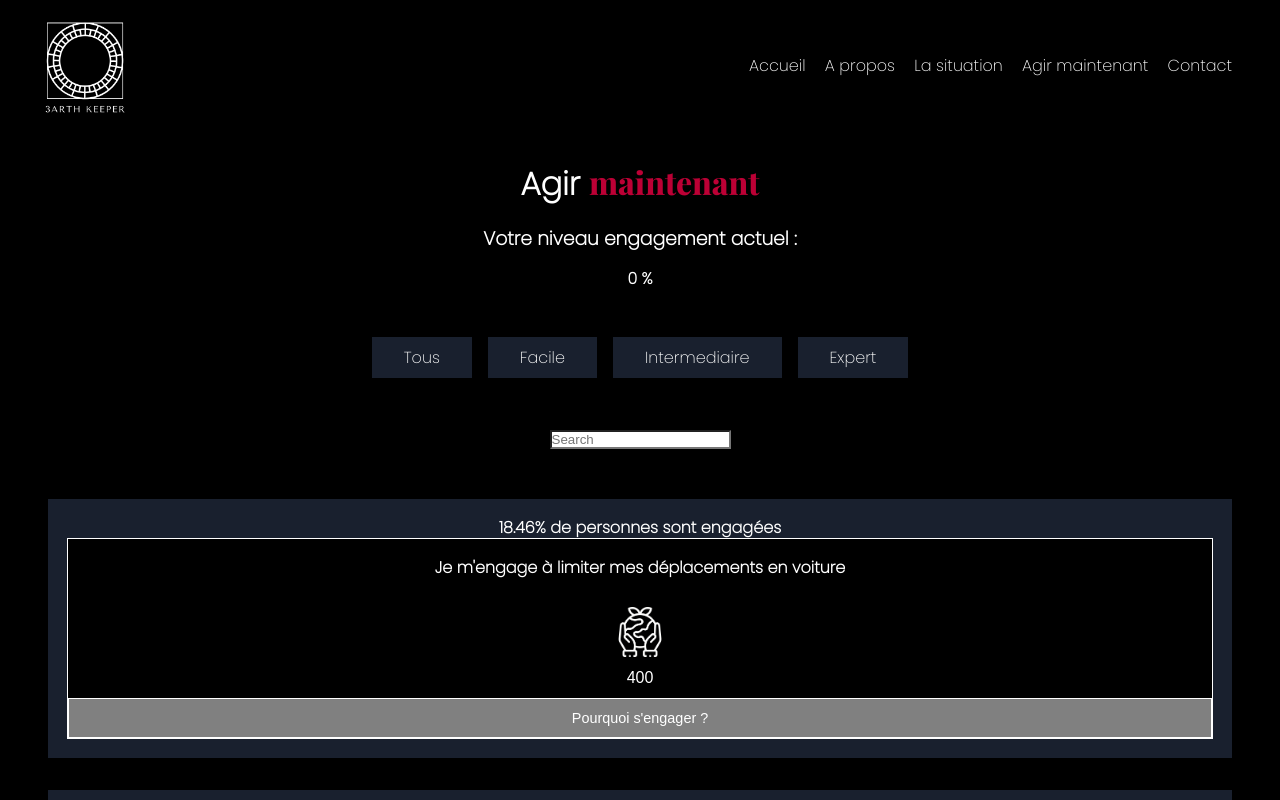
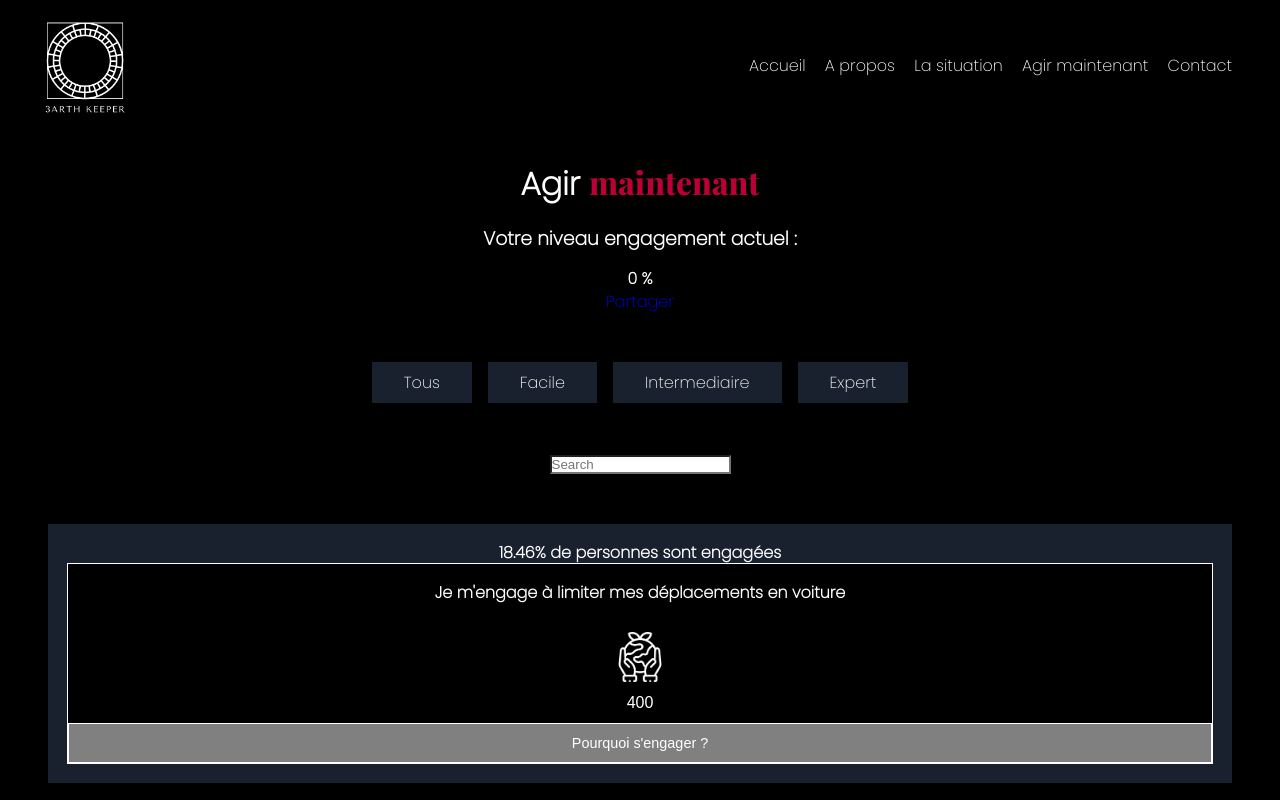
Before and after one commit to TerryGrimoire/3arth-keeper, a React (Vite) app: page /Engagement in a window 1280 px wide. Shown: the top 800 px of the page. Built offline with nearby package versions, Linux system fonts and the light colour scheme.

Commit message:
adding facebook

```diff
--- a/index.html
+++ b/index.html
@@ -18,5 +18,7 @@
         emailjs.init("VjiaTZIUFRUtLrk3M");
       })();
     </script>
+    <div id="fb-root"></div>
+    <script async defer crossorigin="anonymous" src="https://connect.facebook.net/fr_FR/sdk.js#xfbml=1&version=v13.0" nonce="uiC1GLCF"></script>
   </body>
 </html>
--- a/src/pages/Engagement.jsx
+++ b/src/pages/Engagement.jsx
@@ -64,6 +64,21 @@ function Engagement() {
       </h1>
       <h3> Votre niveau engagement actuel : </h3>
       <h6>{Math.round((100 * getEngage()) / selection.length)} %</h6>
+      <div
+        className="fb-share-button"
+        data-href="https://3arthkeeper.netlify.app"
+        data-layout="button"
+        data-size="small"
+      >
+        <a
+          target="_blank"
+          href="https://www.facebook.com/sharer/sharer.php?u=https%3A%2F%2F3arthkeeper.netlify.app%2F&amp;src=sdkpreparse"
+          className="fb-xfbml-parse-ignore"
+          rel="noreferrer"
+        >
+          Partager
+        </a>
+      </div>
       <Button categories={categories} handleClick={handleClick} />
       <Filter value={value} handleValue={setValue} />
       {selection
```
